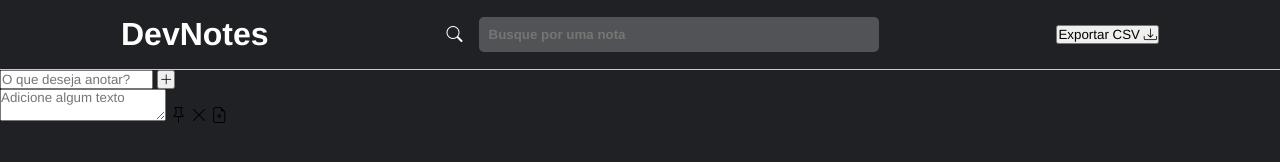
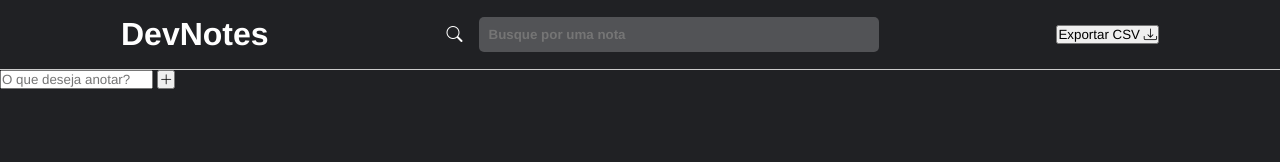
Before and after one commit to GeovannyCG/ClonGoogleKeeps, a plain HTML site: page board.html in a window 1280 px wide. Drawn offline with nearby package versions, Linux system fonts and the light colour scheme.

Commit message:
Update board.html
Nuevos cambios

```diff
--- a/board.html
+++ b/board.html
@@ -11,7 +11,7 @@
     <!-- Estilos -->
     <link rel="stylesheet" href="./assets/css/style-login.css">
     <!-- JS -->
-    <script src="./assets/js/login-app.js" defer></script>
+    <script src="./assets/js/board-app.js" defer></script>
 </head>
 
 <body>
@@ -29,14 +29,7 @@
         <input type="text" id="note-content" placeholder="O que deseja anotar?">
         <button class="add-note"><i class="bi bi-plus-lg"></i></button>
     </div>
-    <div id="notes-container">
-        <div id="note">
-            <textarea placeholder="Adicione algum texto"></textarea>
-            <i class="bi bi-pin"></i>
-            <i class="bi bi-x-lg"></i>
-            <i class="bi bi-file-earmark-plus"></i>
-        </div>
-    </div>
+    <div id="notes-container"></div>
 </body>
 
 </html>
```
